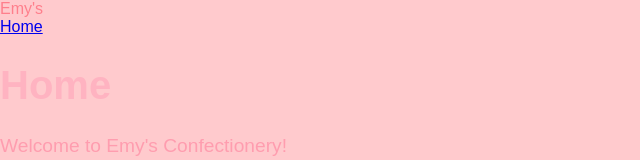
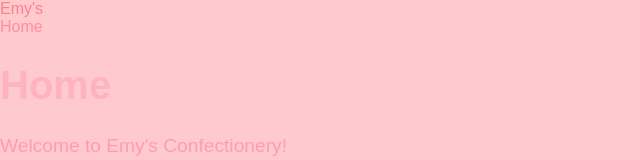
Before and after one commit to hillary33/site_confeitaria, a React (Vite) app in the folder confeitaria-website/: page / in a window 1280 px wide. Shown: the top 160 px of the page, without its empty margins (0-640 px from the left). Built offline with nearby package versions, Linux system fonts and the light colour scheme.

Commit message:
fix: correct selector from 'Link' to 'a' in CSS

```diff
--- a/confeitaria-website/src/index.css
+++ b/confeitaria-website/src/index.css
@@ -24,7 +24,7 @@ p {
     color: var(--color-tertiary);
 }
 
-Link {
+a {
     color: var(--color-quaternary);
     text-decoration: none;
 }
```
